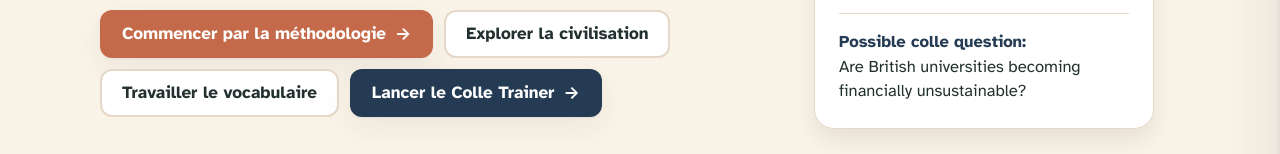
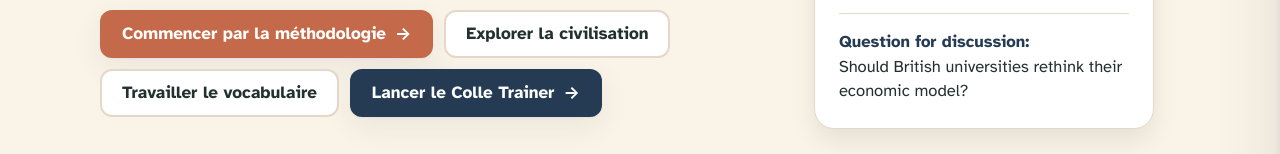
Before and after one commit to lecomteeglantine/EnglishCollesInLyon, a plain HTML site: page index.html in a window 1280 px wide. Shown: the part 509-663 px from the top of the page. Drawn offline with Linux system fonts and the light colour scheme.

Commit message:
Update index.html

```diff
--- a/index.html
+++ b/index.html
@@ -356,8 +356,8 @@ footer{border-top:1px solid var(--line);background:var(--bg2);padding:34px 0}
   Read article →
 </a>
 <div class="news-question">
-  <strong>Possible colle question:</strong><br>
-  Are British universities becoming financially unsustainable?
+  <strong>Question for discussion:</strong><br>
+Should British universities rethink their economic model?
 </div>
   </div>
 
```
